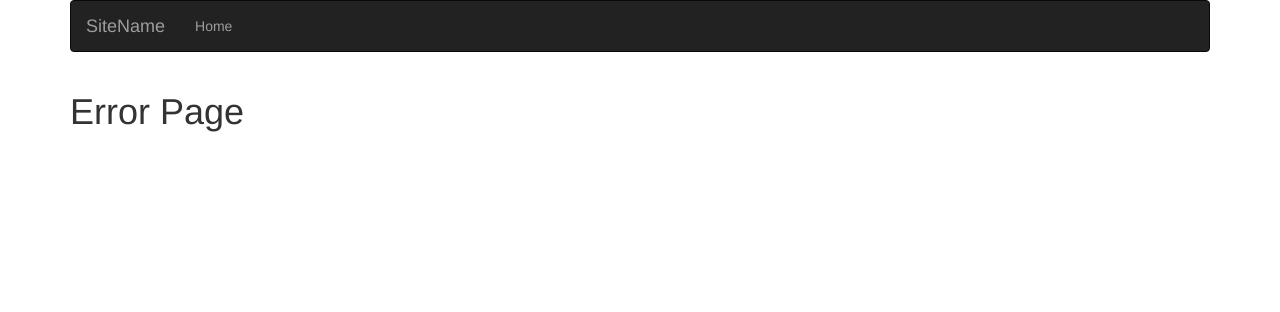
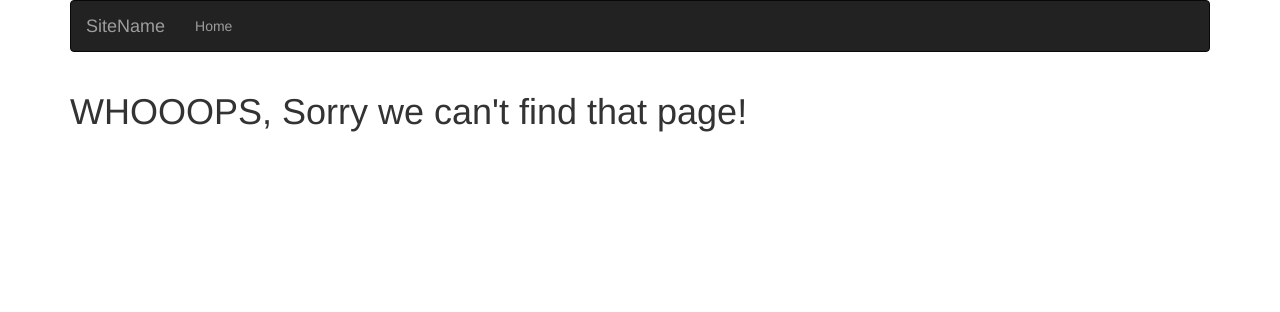
Before and after one commit to mwanduka/News-Highlight, a Flask app: template app/templates/fourOwfour.html in a window 1280 px wide. Shown: the top 312 px of the page. Run offline with Flask 2, Linux system fonts and the light colour scheme; the template is opened without the code that fills it, so the values that code supplies are empty; parts of the project's set-up code (start-up, migrations or seed data) failed here and were passed over; some libraries are stand-ins or nearby versions.

Commit message:
add fourOwfour page

```diff
--- a/app/templates/fourOwfour.html
+++ b/app/templates/fourOwfour.html
@@ -7,7 +7,7 @@
 
     <div class="container">
 
-        <h1>Error Page</h1>
+        <h1>WHOOOPS, Sorry we can't find that page!</h1>
 
     </div>
 
```
